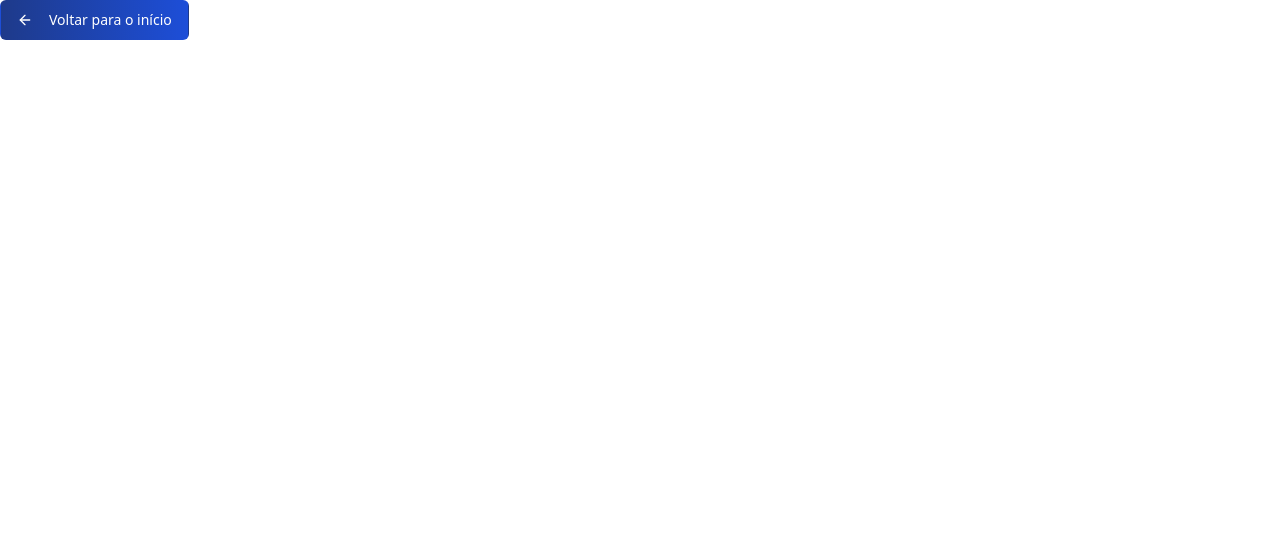
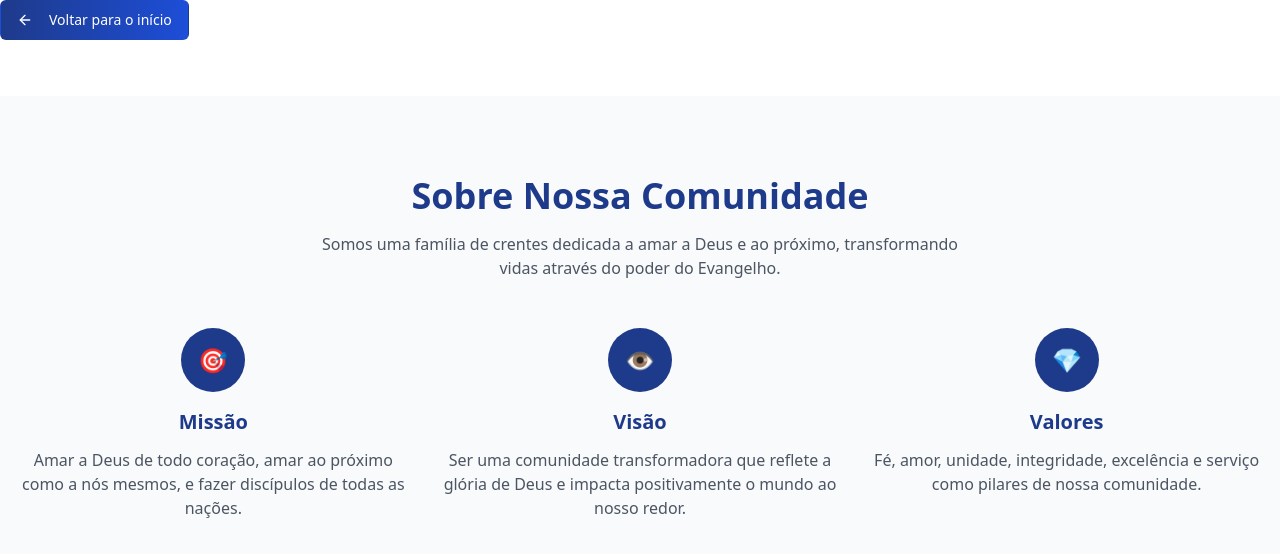
Before and after one commit to ieadmspontapora-hub/ieadmspontapora, a React (Vite) app: page /sobre in a window 1280 px wide. Shown: the top 554 px of the page. Built offline with nearby package versions, Linux system fonts and the light colour scheme; no server answers.

Commit message:
[dyad] Recuperando conteúdo da página Sobre - wrote 1 file(s) + extra files edited outside of Dyad

```diff
--- a/src/pages/AboutPage.tsx
+++ b/src/pages/AboutPage.tsx
@@ -6,6 +6,8 @@ const AboutPage = () => {
   const navigate = useNavigate();
 
   return (
+    <div className="min-h-screen">
+      {/* Botão de voltar */}
       <div className="mb-8">
         <Button
           onClick={() => navigate('/')}
@@ -16,6 +18,57 @@ const AboutPage = () => {
           Voltar para o início
         </Button>
       </div>
+
+      {/* Conteúdo da página Sobre */}
+      <section id="about" className="py-20 bg-gray-50">
+        <div className="container mx-auto px-4">
+          <div className="text-center mb-12">
+            <h2 className="text-3xl md:text-4xl font-bold text-blue-900 mb-4">
+              Sobre Nossa Comunidade
+            </h2>
+            <p className="text-gray-600 max-w-2xl mx-auto">
+              Somos uma família de crentes dedicada a amar a Deus e ao próximo,
+              transformando vidas através do poder do Evangelho.
+            </p>
+          </div>
+
+          <div className="grid md:grid-cols-3 gap-8">
+            <div className="text-center">
+              <div className="w-16 h-16 bg-blue-900 rounded-full flex items-center justify-center mx-auto mb-4">
+                <span className="text-2xl text-white">🎯</span>
+              </div>
+              <h3 className="text-xl font-bold text-blue-900 mb-3">Missão</h3>
+              <p className="text-gray-600">
+                Amar a Deus de todo coração, amar ao próximo como a nós mesmos,
+                e fazer discípulos de todas as nações.
+              </p>
+            </div>
+
+            <div className="text-center">
+              <div className="w-16 h-16 bg-blue-900 rounded-full flex items-center justify-center mx-auto mb-4">
+                <span className="text-2xl text-white">👁️</span>
+              </div>
+              <h3 className="text-xl font-bold text-blue-900 mb-3">Visão</h3>
+              <p className="text-gray-600">
+                Ser uma comunidade transformadora que reflete a glória de Deus
+                e impacta positivamente o mundo ao nosso redor.
+              </p>
+            </div>
+
+            <div className="text-center">
+              <div className="w-16 h-16 bg-blue-900 rounded-full flex items-center justify-center mx-auto mb-4">
+                <span className="text-2xl text-white">💎</span>
+              </div>
+              <h3 className="text-xl font-bold text-blue-900 mb-3">Valores</h3>
+              <p className="text-gray-600">
+                Fé, amor, unidade, integridade, excelência e serviço
+                como pilares de nossa comunidade.
+              </p>
+            </div>
+          </div>
+        </div>
+      </section>
+    </div>
   );
 };
 
```
Lines whose indentation alone changed are shown as unchanged.
